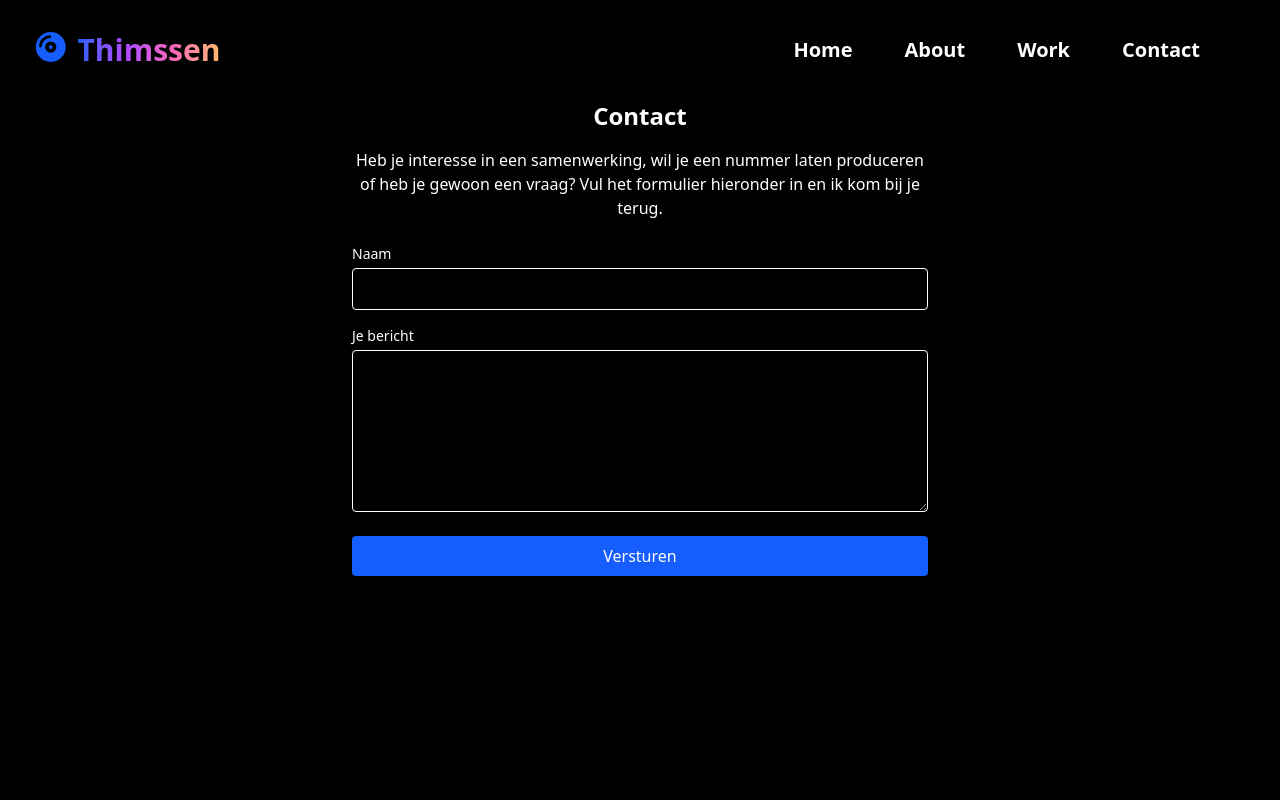
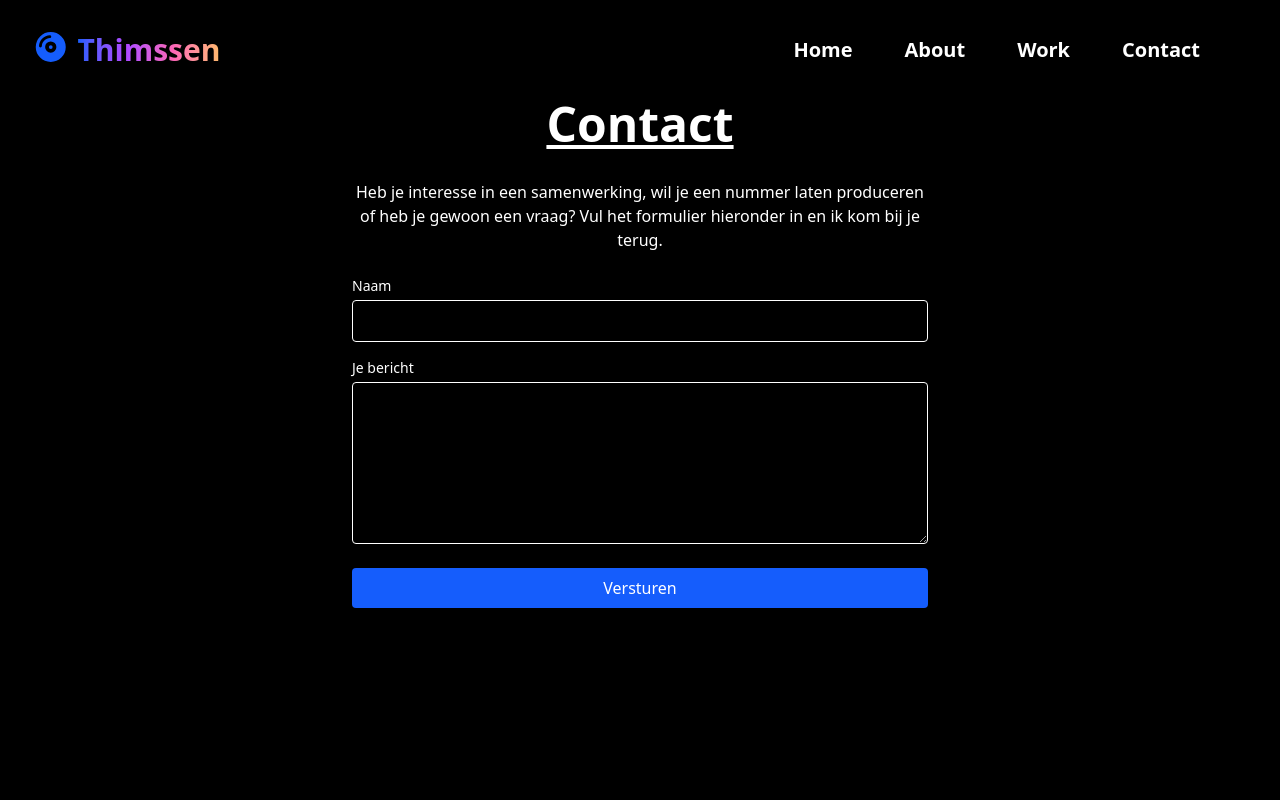
Before and after one commit to thelvp/thimssen, a React (Vite) app: page /contact in a window 1280 px wide. Shown: the top 800 px of the page. Built offline with nearby package versions, Linux system fonts and the light colour scheme; the HTML template or start-up script is replaced by a standard one.

Commit message:
Heading styling

```diff
--- a/src/pages/About.tsx
+++ b/src/pages/About.tsx
@@ -1,7 +1,7 @@
 export function About() {
   return (
     <div>
-      <h1 className="text-2xl font-semibold">About</h1>
+      <h1 className="mb-8 text-5xl font-semibold underline">About</h1>
       <p className="mt-4">Paragraph text.</p>
     </div>
   );
--- a/src/pages/Contact.tsx
+++ b/src/pages/Contact.tsx
@@ -3,8 +3,8 @@ import { ContactForm } from '../components/ContactForm';
 export function Contact() {
   return (
     <div className="max-w-xl">
-      <h1 className="text-2xl font-semibold">Contact</h1>
-      <p className="mt-4">
+      <h1 className="mb-8 text-5xl font-semibold underline">Contact</h1>
+      <p>
         Heb je interesse in een samenwerking, wil je een nummer laten produceren
         of heb je gewoon een vraag? Vul het formulier hieronder in en ik kom bij
         je terug.
--- a/src/pages/Errorpage.tsx
+++ b/src/pages/Errorpage.tsx
@@ -1,7 +1,7 @@
 export function ErrorPage() {
   return (
     <>
-      <h1 className="text-2xl font-semibold">404</h1>
+      <h1 className="mb-8 text-5xl font-semibold underline">404</h1>
       <p className="mt-4">Page not found</p>
     </>
   );
--- a/src/pages/Home.tsx
+++ b/src/pages/Home.tsx
@@ -1,7 +1,7 @@
 export function Home() {
   return (
     <div>
-      <h1 className="text-2xl font-semibold">Home</h1>
+      <h1 className="mb-8 text-5xl font-semibold underline">Home</h1>
       <p className="mt-4">Paragraph text.</p>
     </div>
   );
--- a/src/pages/Work.tsx
+++ b/src/pages/Work.tsx
@@ -1,8 +1,8 @@
 export function Work() {
   return (
-    <>
-      <h1 className="text-2xl font-semibold">Work</h1>
+    <div>
+      <h1 className="mb-8 text-5xl font-semibold underline">Work</h1>
       <p className="mt-4">Paragraph text.</p>
-    </>
+    </div>
   );
 }
```
